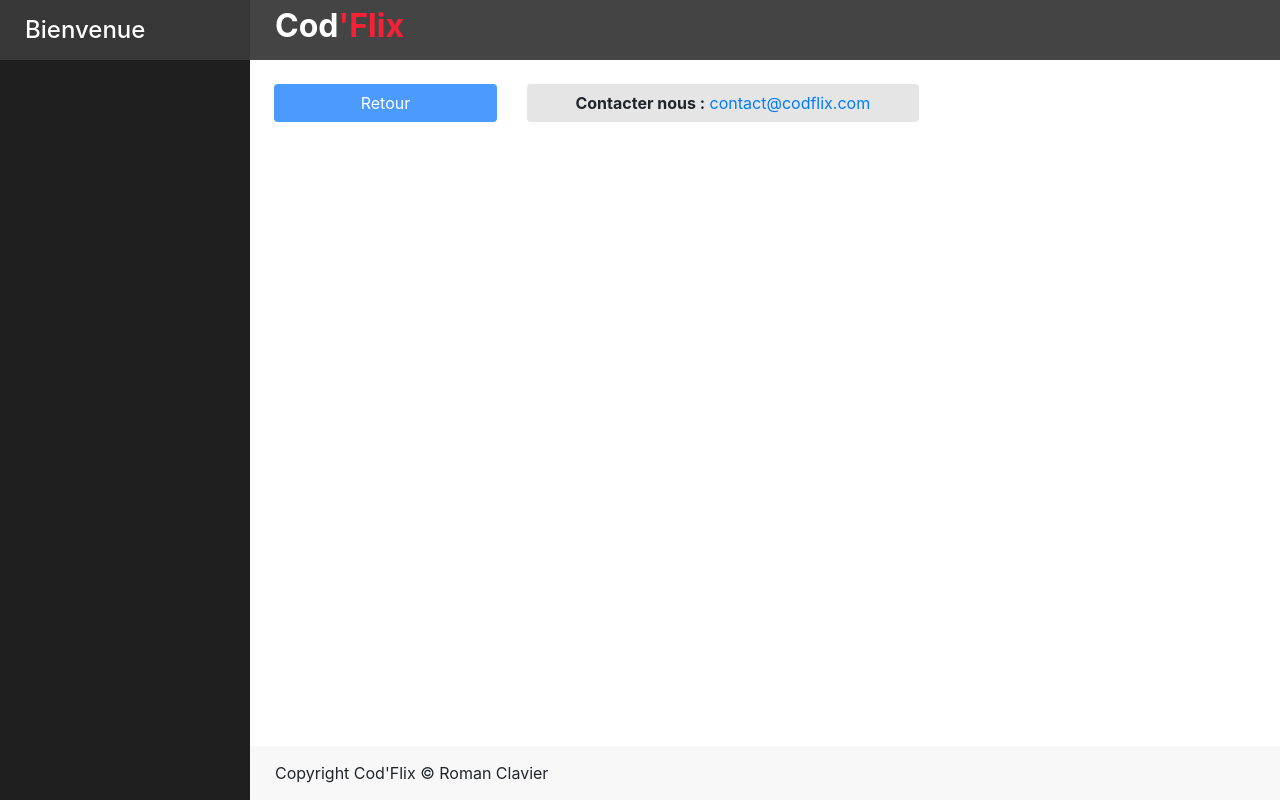
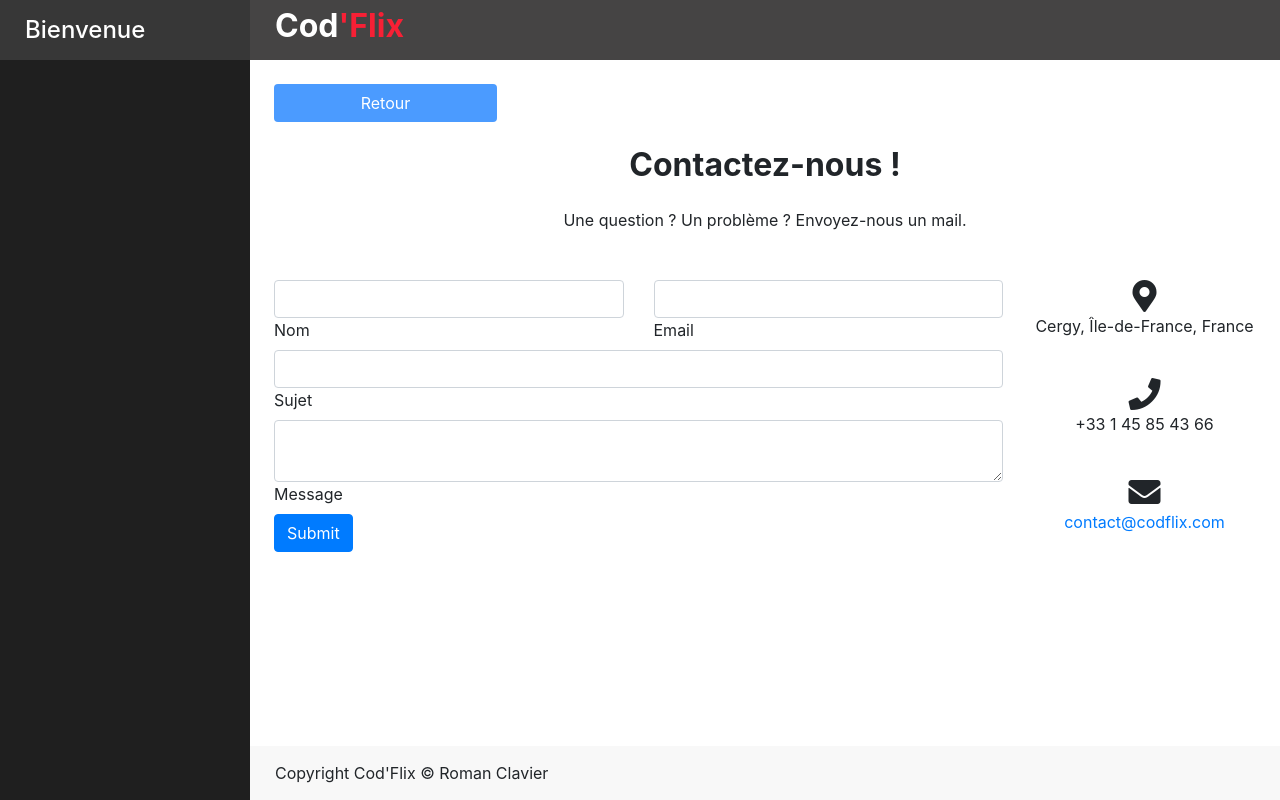
Before and after one commit to RomanCLV/CodFLix, a PHP site: page /codflix/view/contactUsView.php in a window 1280 px wide. Run offline with PHP 8.4, Linux system fonts and the light colour scheme; some libraries are stand-ins or nearby versions.

Commit message:
page contact us, create a form to send a mail

```diff
--- a/controller/loginController.php
+++ b/controller/loginController.php
@@ -44,9 +44,7 @@ function login($post) : void
         $data->email = $post['email'];
         $data->password = $post['password'];
 
-        echo "<p>c'est valid</p>";
         $user = new User($data);
-        echo "<p>c'est valid</p>";
         $userData = $user->getUserByEmail();
 
         $error_msg = "Email ou mot de passe incorrect";
--- a/view/contactUsView.php
+++ b/view/contactUsView.php
@@ -1,19 +1,124 @@
 <?php ob_start(); ?>
 
-<div class="form-group">
+<!--Section: Contact v.2-->
+<section class="mb-4">
     <div class="row">
         <div class="col-md-3">
-            <a href="index.php?action=media" class="btn btn-block bg-blue"><span style="color: white">Retour</span></a>
+            <a href="index.php" class="btn btn-block bg-blue"><span style="color: white">Retour</span></a>
+        </div>
+    </div>
+
+    <!--Section heading-->
+    <h2 class="h1-responsive font-weight-bold text-center my-4">Contactez-nous !</h2>
+    <!--Section description-->
+    <p class="text-center w-responsive mx-auto mb-5">Une question ? Un problème ? Envoyez-nous un mail.</p>
+
+    <div class="row">
+
+        <!--Grid column-->
+        <div class="col-md-9 mb-md-0 mb-5">
+            <form id="contact-form" name="contact-form" method="POST">
+
+                <div class="row">
+                    <div class="col-md-6">
+                        <div class="md-form mb-0">
+                            <input type="text" id="name" name="name" class="form-control" required>
+                            <label for="name" class="">Nom</label>
+                        </div>
+                    </div>
+
+                    <div class="col-md-6">
+                        <div class="md-form mb-0">
+                            <input type="email" id="email" name="email" class="form-control" required>
+                            <label for="email" class="">Email</label>
+                        </div>
+                    </div>
+                </div>
+
+                <div class="row">
+                    <div class="col-md-12">
+                        <div class="md-form mb-0">
+                            <input type="text" id="subject" name="subject" class="form-control" required>
+                            <label for="subject" class="">Sujet</label>
+                        </div>
+                    </div>
+                </div>
+
+                <div class="row">
+                    <div class="col-md-12">
+                        <div class="md-form">
+                            <textarea type="text" id="message" name="message" rows="2" class="form-control md-textarea" required></textarea>
+                            <label for="message">Message</label>
+                        </div>
+                    </div>
+                </div>
+
+                <div class="form-group">
+                    <div class="row">
+                        <div class="col-md-6">
+                            <input type="submit" name="Valider" class="btn btn-primary"/>
+                        </div>
+                    </div>
+                </div>
+
+                <?php
+                $error_msg = null;
+                $success_msg = null;
+                    if (isset($_POST["Valider"])) {
+                        $name = strlen($_POST["name"]) > 0 ? $_POST["name"] : null;
+                        $email = strlen($_POST["email"]) > 0 ? $_POST["email"] : null;
+                        $subject = strlen($_POST["subject"]) > 0 ? $_POST["subject"] : null;
+                        $message = strlen($_POST["message"]) > 0 ? $_POST["message"] : null;
+
+                        if ($name != null && $email != null && $subject != null && $message != null) {
+                            $message = "Nom : " . $name . "\nMail : " . $email . "\nLe : " . date("j / m / Y") . "\nMessage :\n" . $message;
+                            if (mail("contact@codflix.com",
+                                $subject, $message, "From: ". $email)) {
+                                $success_msg = "Mail envoyé";
+                            }
+                            else {
+                                $error_msg = "Une erreur est survenue";
+                            }
+                        }
+                        else {
+                            $error_msg = "Veuillez remplir tous les champs";
+                        }
+                    }
+                ?>
+
+
+
+            </form>
+
+            <div class="form-group">
+                    <span class="success-msg">
+                        <?= isset($success_msg) && $success_msg != null ? $success_msg : null; ?>
+                    </span>
+                <span class="error-msg">
+                        <?= isset($error_msg) && $error_msg != null ? $error_msg : null; ?>
+                    </span>
+            </div>
         </div>
 
-        <div class="col-md-5">
-            <address class="btn btn-block bg-black">
-                <strong>Contacter nous :</strong>
-                <a href="mailto:contact@codflix.com">contact@codflix.com</a>
-            </address>
+        <div class="col-md-3 text-center">
+            <ul class="list-unstyled mb-0">
+                <li><i class="fas fa-map-marker-alt fa-2x"></i>
+                    <p>Cergy, Île-de-France, France</p>
+                </li>
+
+                <li><i class="fas fa-phone mt-4 fa-2x"></i>
+                    <p>+33 1 45 85 43 66</p>
+                </li>
+
+                <li><i class="fas fa-envelope mt-4 fa-2x"></i>
+                    <p><a href="mailto:contact@codflix.com">contact@codflix.com</a></p>
+                </li>
+            </ul>
         </div>
+
     </div>
-</div>
+
+</section>
 
 <?php $content = ob_get_clean(); ?>
 
```
Also changed, not shown: view/mediaListView.php (+12 -5 lines).
